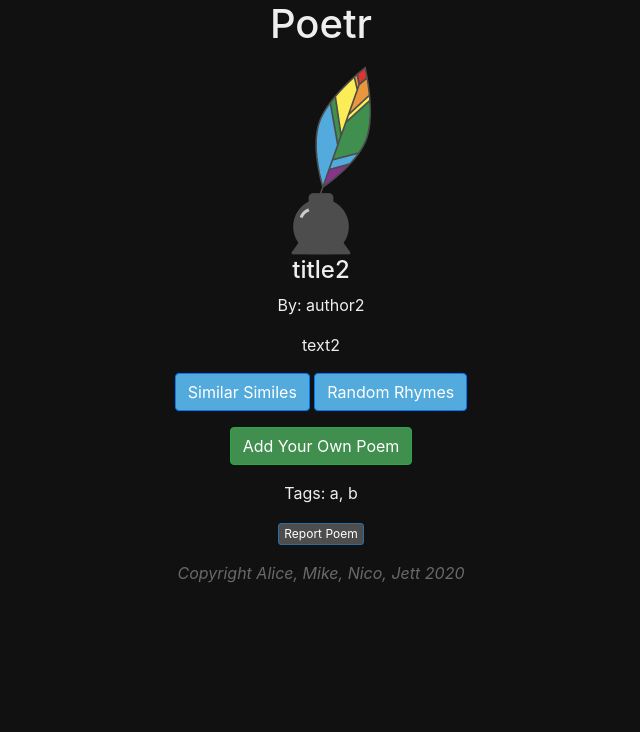
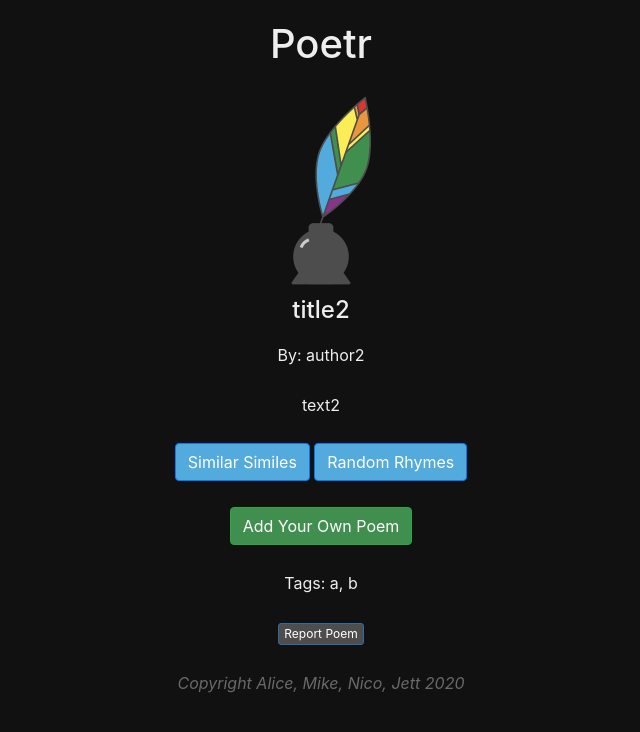
Before and after one commit to mik3ycodez/poetry-web-hack, a Django app: a page that uses poetr/library/templates/library/index.html in a window 1280 px wide. Shown: the top 732 px of the page, without its empty margins (319-959 px from the left). Run offline with Django 3.2, Linux system fonts and the light colour scheme; data comes from the database, SQL or seed files in the repository.

Commit message:
update css

```diff
--- a/poetr/library/static/css/styles.css
+++ b/poetr/library/static/css/styles.css
@@ -21,6 +21,11 @@ h1,h4,p,button,tr {
    color: #eee;
 }
 
+div {
+   margin-top: 10px;
+   margin-bottom: 10px;
+}
+
 input {
    border: 1px solid #2e6da4;
    border-radius: 10px;
@@ -36,12 +41,10 @@ input {
 }
 
 footer {
-   align-items: center;
-   /*justify-content: center;*/
+   text-align: center;
    font-style: italic;
    size: 8px;
    color: dimgray;
-   position: fixed;
    white-space: nowrap;
    margin-top: auto
 }
@@ -70,7 +73,7 @@ img {
 }
 
 .reportP {
-   background-color: #e8e8e8;
+   background-color: #333;
    width: 300px;
    text-align: center;
    padding: 10px;
```
